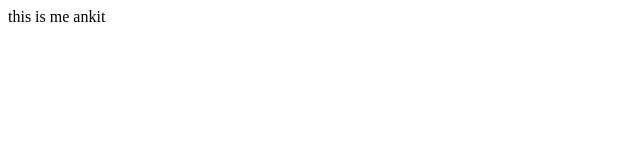
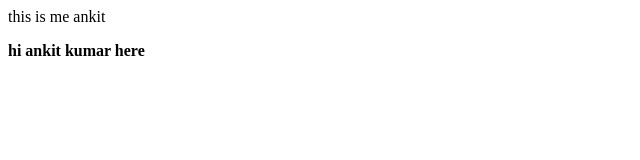
Before and after one commit to ankitt-k/localrepo, a plain HTML site: page index.html in a window 1280 px wide. Shown: the whole page, without its empty margins (0-640 px from the left). Drawn offline with Linux system fonts and the light colour scheme.

Commit message:
added bold line at index.html

```diff
--- a/index.html
+++ b/index.html
@@ -1 +1,2 @@
 <p>this is me ankit</p>
+<b>hi ankit kumar here </b>
```
